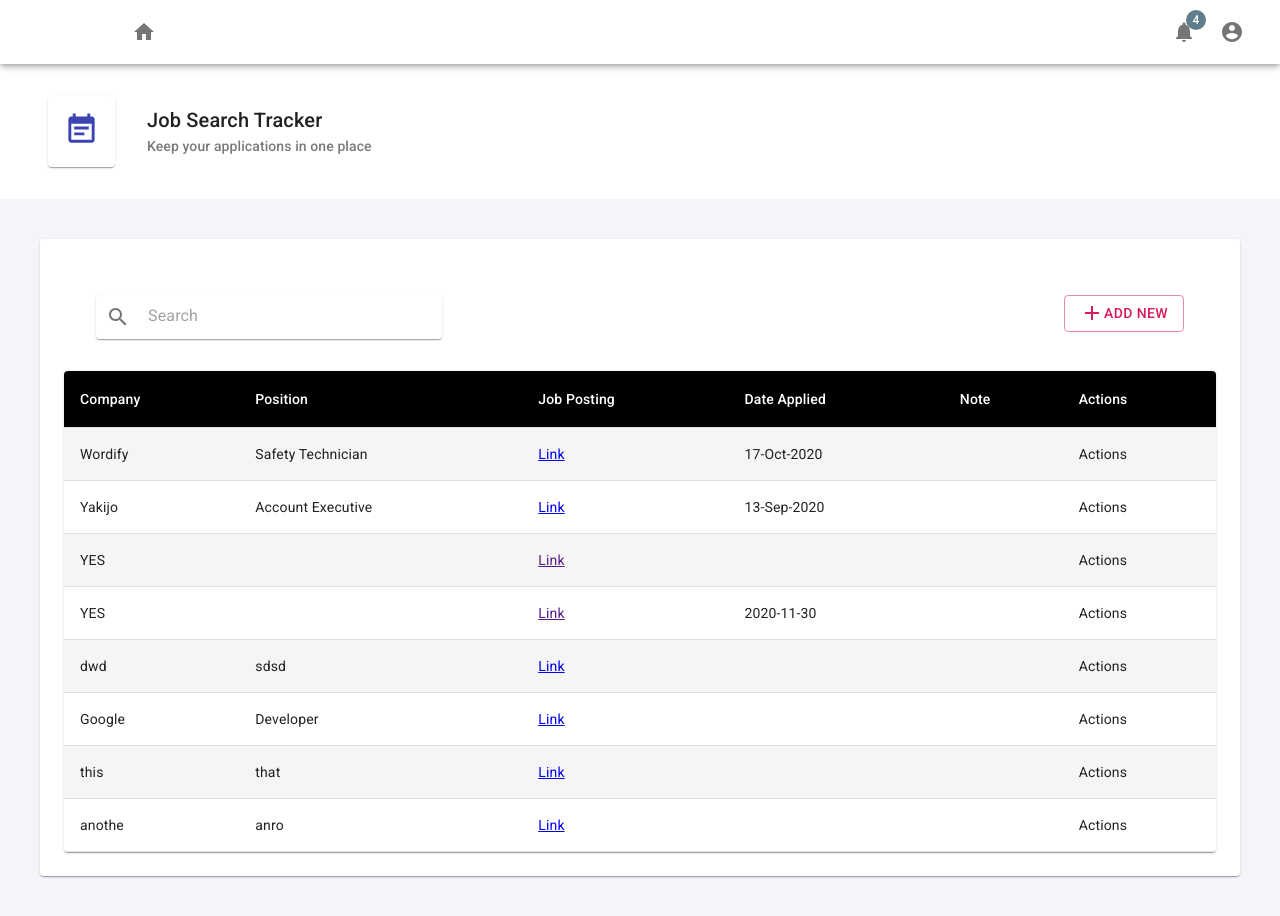
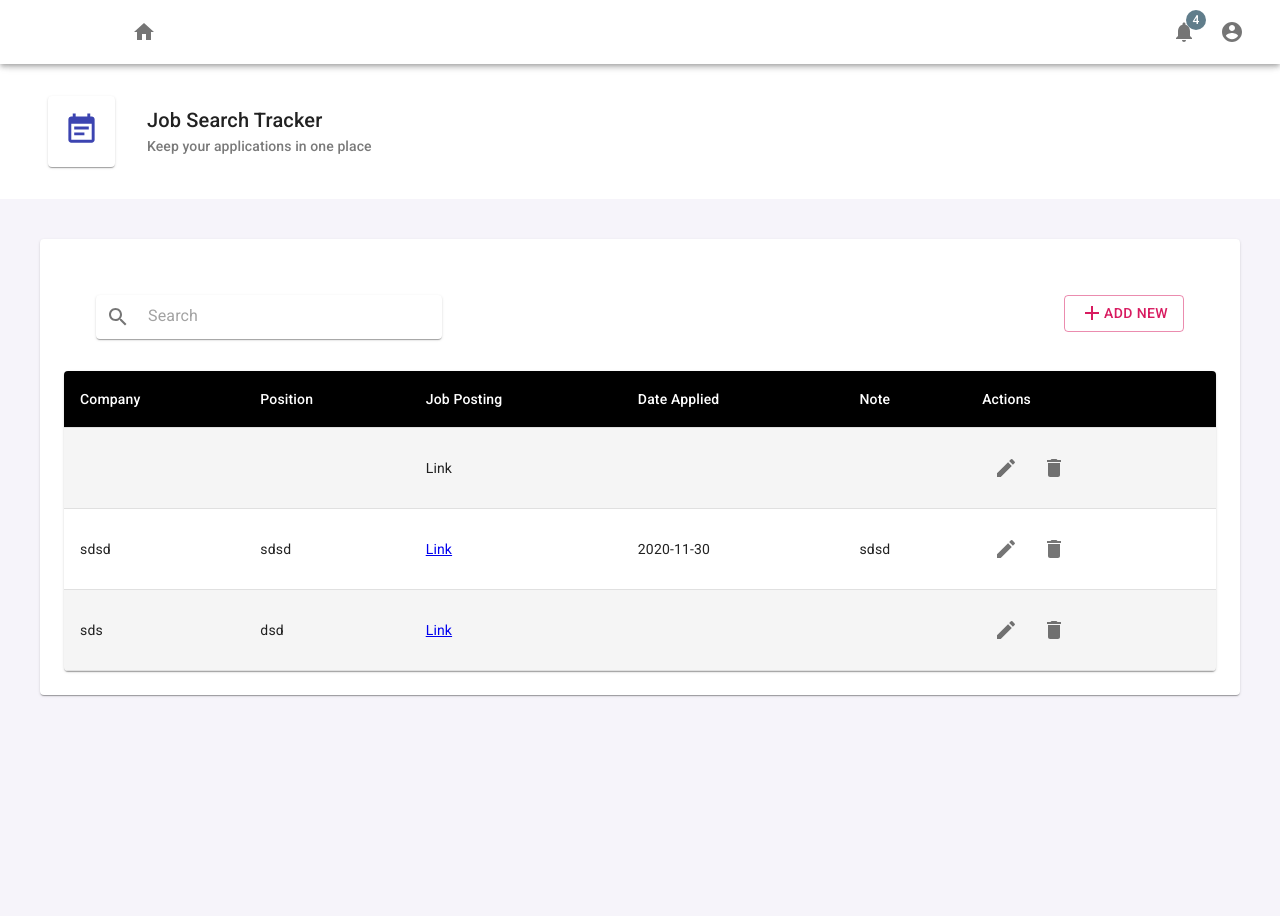
Before and after one commit to deboragaleano/job-search-tracker, a React (Create React App) app: page / in a window 1280 px wide. After the commit the page ends 800 px from the top, so only its background shows below. Built offline with nearby package versions, Linux system fonts and the light colour scheme; data requests are answered from the project's data file.

Commit message:
add remove and update functions

```diff
--- a/db.json
+++ b/db.json
@@ -1,66 +1,23 @@
 {
   "applications": [
     {
-      "id": "269202b6-b0e9-4e84-8f3f-3db952379feb",
-      "company": "Wordify",
-      "position": "Safety Technician",
-      "link": "https://moonfruit.com/nisl/ut.jpg?in=curabitur&quis=at&justo=ipsum&maecenas=ac&rhoncus=tellus&aliquam=semper",
-      "date": "17-Oct-2020"
+      "id": "b9nsEz3"
     },
     {
-      "id": "6963336d-a6f8-4a8b-bf97-54d5a9e9a5c4",
-      "company": "Yakijo",
-      "position": "Account Executive",
-      "link": "https://macromedia.com/imperdiet.png?sed=facilisi&accumsan=cras&felis=non&ut=velit&at=nec&dolor=nisi&quis=vulputate&odio=nonummy&consequat=maecenas&varius=tincidunt&integer=lacus&ac=at&leo=velit&pellentesque=vivamus&ultrices=vel&mattis=nulla&odio=eget&donec=eros&vitae=elementum&nisi=pellentesque&nam=quisque&ultrices=porta&libero=volutpat&non=erat&mattis=quisque&pulvinar=erat&nulla=eros&pede=viverra&ullamcorper=eget&augue=congue&a=eget&suscipit=semper&nulla=rutrum&elit=nulla&ac=nunc&nulla=purus&sed=phasellus&vel=in&enim=felis&sit=donec&amet=semper&nunc=sapien&viverra=a&dapibus=libero&nulla=nam&suscipit=dui&ligula=proin&in=leo&lacus=odio&curabitur=porttitor&at=id&ipsum=consequat&ac=in&tellus=consequat&semper=ut&interdum=nulla&mauris=sed&ullamcorper=accumsan&purus=felis&sit=ut&amet=at&nulla=dolor&quisque=quis&arcu=odio&libero=consequat&rutrum=varius&ac=integer&lobortis=ac&vel=leo&dapibus=pellentesque&at=ultrices&diam=mattis",
-      "date": "13-Sep-2020"
+      "company": "sdsd",
+      "position": "sdsd",
+      "link": "sdsd",
+      "date": "2020-11-30",
+      "note": "sdsd",
+      "id": "IpWmaKm"
     },
     {
-      "company": "YES",
-      "position": "",
-      "link": "",
-      "date": "",
-      "note": "",
-      "id": "YQ0XOtW"
-    },
-    {
-      "company": "YES",
-      "position": "",
-      "link": "",
-      "date": "2020-11-30",
-      "note": "",
-      "id": "EsB7dHw"
-    },
-    {
-      "company": "dwd",
-      "position": "sdsd",
+      "company": "sds",
+      "position": "dsd",
       "link": "sdsd",
       "date": "",
       "note": "",
-      "id": "Clq63U6"
-    },
-    {
-      "company": "Google",
-      "position": "Developer",
-      "link": "some link",
-      "date": "",
-      "note": "",
-      "id": "A-cMBgi"
-    },
-    {
-      "company": "this",
-      "position": "that",
-      "link": "yes",
-      "date": "",
-      "note": "",
-      "id": "vT46Qr9"
-    },
-    {
-      "company": "anothe",
-      "position": "anro",
-      "link": "skns",
-      "date": "",
-      "note": "",
-      "id": "X5hoG47"
+      "id": "8JbdTbB"
     }
   ]
 }
--- a/src/App.js
+++ b/src/App.js
@@ -8,9 +8,7 @@ import {
 import { unstable_createMuiStrictModeTheme as createMuiTheme } from '@material-ui/core';
 import Paper from "@material-ui/core/Paper";
 import List from "./components/List";
-import Modal from "./components/Modal";
 import PageHeader from "./components/PageHeader";
-import Search from "./components/Search";
 import Navbar from "./components/Navbar";
 
 const theme = createMuiTheme({
@@ -32,13 +30,6 @@ const useStyles = makeStyles((theme) => ({
     margin: theme.spacing(5),
     padding: theme.spacing(3),
   },
-  toolbar: {
-    display: "flex",
-    justifyContent: "space-between",
-  },
-  modal: {
-    margin: theme.spacing(3)
-  }
 }));
 
 function App() {
@@ -52,11 +43,11 @@ function App() {
     });
   }, []);
 
-  const addItem = (newItem) => {
-    appService.create(newItem).then((returnedItem) => {
-      setApplications([...applications, returnedItem]);
-    });
-  };
+  // const addItem = (newItem) => {
+  //   appService.create(newItem).then((returnedItem) => {
+  //     setApplications([...applications, returnedItem]);
+  //   });
+  // };
 
   const removeItem = (id) => {
     const toDelete = applications.find((app) => app.id === id);
@@ -67,6 +58,27 @@ function App() {
       });
     }
   };
+
+  const addOrEdit = (id, newItem) => {
+    const itemToUpdate = applications.find(app => app.id === id)
+
+    if(!itemToUpdate) {
+      appService.create(newItem).then((createdItem) => {
+        setApplications([...applications, createdItem]);
+      });
+    } else {
+      appService.update(itemToUpdate.id, newItem).then(updatedItem => {
+        console.log(updatedItem);
+        // const updatedApps = applications.map(app =>
+        //   app.id === itemToUpdate.id ? updatedItem : app)
+        // setApplications(updatedApps)
+      })
+    }
+  }
+
+  const handleSearch = (e) => {
+    setSearch(e.target.value)
+  }
 
   const filteredItems =
     search.length === 0
@@ -81,17 +93,12 @@ function App() {
       <div className="App">
         <PageHeader />
         <Paper className={classes.pageContent}>
-          <div className={classes.toolbar}>
-            <Search
-              value={search}
-              onChange={(e) => setSearch(e.target.value)}
-            />
-            <Modal className={classes.modal} addItem={addItem}/>
-          </div>
           <List
+            search={search}
+            handleSearch={handleSearch}
             applications={filteredItems}
             remove={removeItem}
-            addItem={addItem}
+            addOrEdit={addOrEdit}
           />
         </Paper>
       </div>
--- a/src/components/AppForm.js
+++ b/src/components/AppForm.js
@@ -13,7 +13,7 @@ const useStyles = makeStyles((theme) => ({
     },
   },
   btn: {
-    marginLeft: '35px',
+    marginLeft: "35px",
   },
   // title: {
   //   margin: theme.spacing(3.5),
@@ -28,7 +28,7 @@ const initialValues = {
   note: "",
 };
 
-export default function AppForm({ addItem }) {
+export default function AppForm({ addOrEdit, handleClose }) {
   const [values, setValues] = useState(initialValues);
   const classes = useStyles();
 
@@ -48,10 +48,11 @@ export default function AppForm({ addItem }) {
     note: values.note,
   };
 
-  const handleSubmit = (e) => {
+  const handleSubmit = (e, id) => {
     e.preventDefault();
-    addItem(newItem);
+    addOrEdit(id, newItem);
     setValues(initialValues);
+    handleClose();
   };
 
   return (
--- a/src/components/List.js
+++ b/src/components/List.js
@@ -1,4 +1,4 @@
-import React from "react";
+import React, { useState } from "react";
 import { withStyles, makeStyles } from "@material-ui/core/styles";
 import Table from "@material-ui/core/Table";
 import TableBody from "@material-ui/core/TableBody";
@@ -7,8 +7,12 @@ import TableContainer from "@material-ui/core/TableContainer";
 import TableHead from "@material-ui/core/TableHead";
 import TableRow from "@material-ui/core/TableRow";
 import Paper from "@material-ui/core/Paper";
-import Button from "@material-ui/core/Button";
-import AppForm from "./AppForm";
+import IconButton from "@material-ui/core/IconButton";
+import EditIcon from "@material-ui/icons/Edit";
+import DeleteIcon from "@material-ui/icons/Delete";
+import Modal from "./Modal";
+import Search from "./Search";
+// import AppForm from "./AppForm";
 
 const StyledTableCell = withStyles((theme) => ({
   head: {
@@ -28,16 +32,29 @@ const StyledTableRow = withStyles((theme) => ({
   },
 }))(TableRow);
 
-// const useStyles = makeStyles((theme) => ({
+const useStyles = makeStyles((theme) => ({
+  toolbar: {
+    display: "flex",
+    justifyContent: "space-between",
+  },
+  modal: {
+    margin: theme.spacing(3)
+  }
+}));
 
-// }));
+export default function List({ applications, remove, addOrEdit, handleSearch, search }) {
+  const classes = useStyles();
 
-export default function List({ applications, remove, addItem }) {
-  // const classes = useStyles();
+  const handleEditButton = (id) => {
+    addOrEdit(id);
+  };
 
   return (
     <>
-      {/* <AppForm addItem={addItem} /> */}
+      <div className={classes.toolbar}>
+        <Search search={search} handleSearch={handleSearch} />
+        <Modal className={classes.modal} addOrEdit={addOrEdit} />
+      </div>
       <TableContainer component={Paper}>
         <Table aria-label="customized table">
           <TableHead>
@@ -64,7 +81,15 @@ export default function List({ applications, remove, addItem }) {
                 </StyledTableCell>
                 <StyledTableCell>{app.date}</StyledTableCell>
                 <StyledTableCell>{app.note}</StyledTableCell>
-                <StyledTableCell>Actions</StyledTableCell>
+                <StyledTableCell>
+                  <IconButton onClick={() => handleEditButton(app.id)}>
+                    {/* {openModal ? <Modal /> : null} */}
+                    <EditIcon />
+                  </IconButton>
+                  <IconButton onClick={() => remove(app.id)}>
+                    <DeleteIcon />
+                  </IconButton>
+                </StyledTableCell>
               </StyledTableRow>
             ))}
           </TableBody>
--- a/src/components/Modal.js
+++ b/src/components/Modal.js
@@ -1,11 +1,11 @@
 import React, { useState } from "react";
 import { makeStyles } from "@material-ui/core/styles";
 import Button from "@material-ui/core/Button";
-import AddIcon from "@material-ui/icons/Add";
 import AppForm from "./AppForm";
 import Dialog from "@material-ui/core/Dialog";
 import CloseIcon from "@material-ui/icons/Close";
 import IconButton from "@material-ui/core/IconButton";
+import AddIcon from "@material-ui/icons/Add";
 import { Typography, DialogContent, DialogTitle } from "@material-ui/core";
 
 const useStyles = makeStyles((theme) => ({
@@ -17,7 +17,7 @@ const useStyles = makeStyles((theme) => ({
   },
 }));
 
-export default function Modal({ addItem }) {
+export default function Modal({ addOrEdit }) {
   const [open, setOpen] = useState(false);
   const classes = useStyles();
 
@@ -31,8 +31,8 @@ export default function Modal({ addItem }) {
 
   return (
     <div className={classes.root}>
-      <Button variant="outlined" color="primary" onClick={handleClickOpen}>
-        <AddIcon /> Add New
+      <Button disableRipple variant="outlined" color="primary" onClick={handleClickOpen}>
+      <AddIcon /> Add New
       </Button>
       <Dialog
         open={open}
@@ -51,7 +51,7 @@ export default function Modal({ addItem }) {
           </div>
         </DialogTitle>
         <DialogContent dividers>
-          <AppForm addItem={addItem} />
+          <AppForm addOrEdit={addOrEdit} handleClose={handleClose} />
         </DialogContent>
       </Dialog>
     </div>
--- a/src/components/Search.js
+++ b/src/components/Search.js
@@ -19,7 +19,7 @@ const useStyles = makeStyles((theme) => ({
   },
 }));
 
-export default function Search({ value, onChange }) {
+export default function Search({ value, handleSearch }) {
   const classes = useStyles();
 
   return (
@@ -35,7 +35,7 @@ export default function Search({ value, onChange }) {
         className={classes.input}
         placeholder="Search"
         value={value}
-        onChange={onChange}
+        onChange={handleSearch}
       />
     </Paper>
   );
--- a/src/services/applications.js
+++ b/src/services/applications.js
@@ -17,4 +17,10 @@ const remove = (id) => {
     return request.then(resp => resp.data)
 }
 
-export default {getItems, create, remove}
+const update = (id, newItem) => {
+    const request = axios.put(`${URL}/${id}`, newItem)
+    return request.then(resp => resp.data)
+}
+
+
+export default {getItems, create, remove, update}
```
Also changed, not shown: src/components/Button.js (added, +20 -0 lines).
